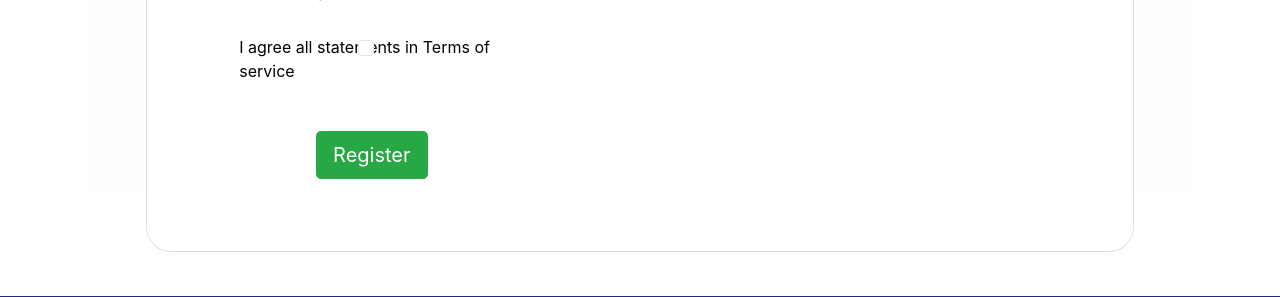
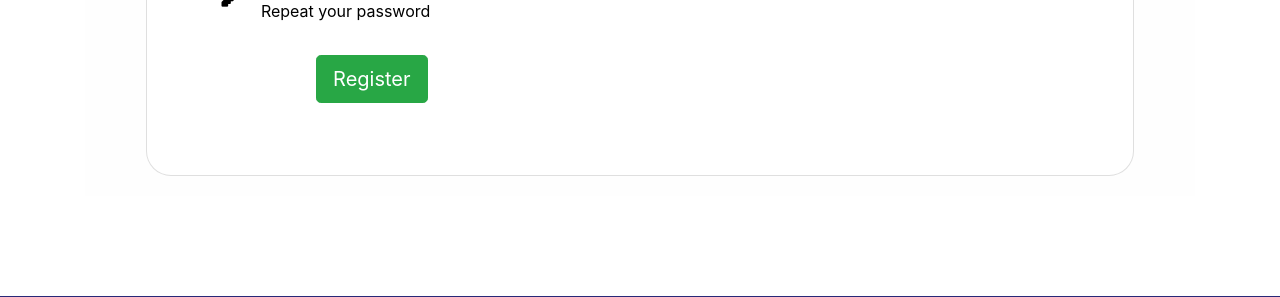
Before and after one commit to 4ame1e0n/-VibeNet-, a Flask app: page /register in a window 1280 px wide. Shown: the part 674-971 px from the top of the page. Run offline with Flask 3, Linux system fonts and the light colour scheme; parts of the project's set-up code (start-up, migrations or seed data) failed here and were passed over; some libraries are stand-ins or nearby versions.

Commit message:
Update register.html

```diff
--- a/templates/register.html
+++ b/templates/register.html
@@ -64,12 +64,6 @@ Sign in
                     </div>
                   </div>
 
-                  <div class="form-check d-flex justify-content-center mb-5">
-                    <input class="form-check-input me-2" type="checkbox" value="" id="form2Example3c" />
-                    <label class="form-check-label" for="form2Example3">
-                        <a>I agree all statements in Terms of service</a>
-                    </label>
-                  </div>
 
                   <div class="d-flex justify-content-center mx-4 mb-3 mb-lg-4">
                     <button type="submit" class="btn btn-success btn-lg">Register</button>
```
